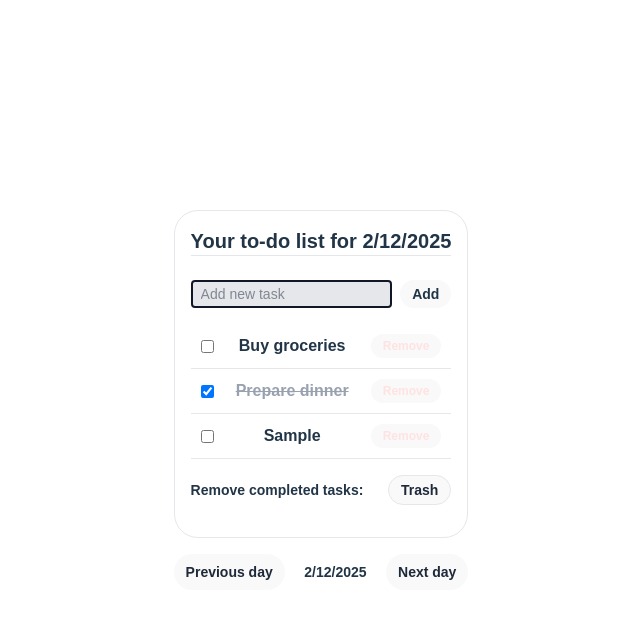
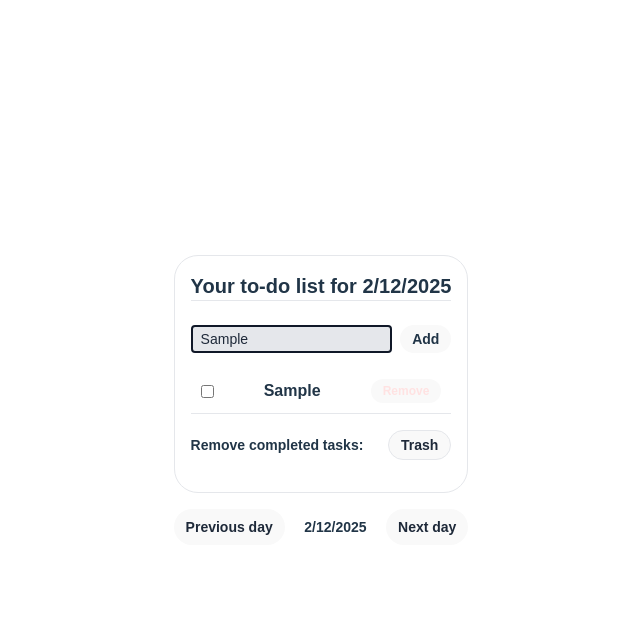
Before and after one commit to donczju-kraj/vue-daily-tracker, a Vue app: page / in a window 1280 px wide. Both pictures are taken after typing "Sample" into the empty fields and a click on the button "Add". Shown: the top 618 px of the page, without its empty margins (319-959 px from the left). Built offline with nearby package versions, Linux system fonts and the light colour scheme.

Commit message:
Implemented pinia store

```diff
--- a/package.json
+++ b/package.json
@@ -10,6 +10,7 @@
   },
   "dependencies": {
     "@tailwindcss/vite": "^4.0.6",
+    "pinia": "^3.0.1",
     "tailwindcss": "^4.0.6",
     "vue": "^3.5.13"
   },
--- a/src/components/DayPicker.vue
+++ b/src/components/DayPicker.vue
@@ -8,7 +8,11 @@
 
 <script setup lang="ts">
 import { ref, computed } from 'vue';
+
+import { useTaskStore } from './stores/taskStore';
 import Button from './commons/Button.vue';
+
+const taskStore = useTaskStore();
 
 const currentDay = ref(new Date());
 
@@ -16,15 +20,14 @@ const currentDayFormatted = computed(() => {
   return currentDay.value.toLocaleDateString();
 });
 
-const emit = defineEmits(['day-changed']);
 
 const prevDay = () => {
   currentDay.value = new Date(currentDay.value.setDate(currentDay.value.getDate() - 1));
-  emit('day-changed', new Date(currentDay.value));
+  taskStore.setCurrentDate(currentDay.value.toLocaleDateString())
 };
 
 const nextDay = () => {
-  currentDay.value = new Date(currentDay.value.setDate(currentDay.value.getDate() + 1));
-  emit('day-changed', new Date(currentDay.value));
+  currentDay.value = new Date(currentDay.value.setDate(currentDay.value.getDate() - 1));
+  taskStore.setCurrentDate(currentDay.value.toLocaleDateString())
 };
 </script>
--- a/src/components/NewTask.vue
+++ b/src/components/NewTask.vue
@@ -1,10 +1,7 @@
 <template>
   <form @submit.prevent="addTask" class="my-4 flex space-x-2 justify-between">
-    <input
-      class="px-2 border-2 border-gray-900 rounded bg-gray-200 text-gray-800 text-sm"
-      type="text"
-      v-model="newTaskTitle"
-      placeholder="Add new task"/>
+    <input class="px-2 border-2 border-gray-900 rounded bg-gray-200 text-gray-800 text-sm" type="text"
+      v-model="newTaskTitle" placeholder="Add new task" />
     <button
       class="font-semibold bg-green-800 px-3 py-1 rounded-full text-sm transition ease-in-out duration-300 delay-150 hover:scale-105 hover:cursor-pointer"
       type="submit">Add</button>
@@ -12,17 +9,13 @@
 </template>
 
 <script setup lang="ts">
-import { ref, defineEmits } from 'vue';
-
-const emit = defineEmits(['task-added']);
+import { ref } from 'vue';
+import { useTaskStore } from './stores/taskStore';
 
 const newTaskTitle = ref('');
+const tasksStore = useTaskStore();
 
-const addTask = () => {
-  if(newTaskTitle.value.trim() !== '') {
-    emit('task-added', newTaskTitle.value.trim());
-    newTaskTitle.value = '';
-  }
-}
+
+const addTask = () => tasksStore.addTask(newTaskTitle.value);
 
 </script>
--- a/src/components/Task.vue
+++ b/src/components/Task.vue
@@ -10,7 +10,10 @@
 </template>
 
 <script setup lang="ts">
-import { defineProps, defineEmits, ref, watch } from 'vue';
+import { defineProps, ref, watch } from 'vue';
+import { useTaskStore } from './stores/taskStore';
+
+const taskStore = useTaskStore();
 
 const props = defineProps<{
   task: {
@@ -20,20 +23,11 @@ const props = defineProps<{
   };
 }>();
 
-const emit = defineEmits(['task-updated', 'task-removed']);
-
 const completed = ref(props.task.completed);
 
 watch(completed, (newValue) => {
-  emit('task-updated', { ...props.task, completed: newValue });
+  taskStore.updateTask({ ...props.task, completed: newValue });
 });
 
-const removeTask = () => {
-  emit('task-removed', props.task.id);
-}
+const removeTask = () => taskStore.removeTask(props.task.id);
 </script>
-
-
-<style scoped>
-/* Dodaj style dla komponentu Task */
-</style>
--- a/src/components/TodoList.vue
+++ b/src/components/TodoList.vue
@@ -17,13 +17,16 @@
 </template>
 
 <script setup lang="ts">
-import { defineProps, ref } from 'vue';
+import { computed } from 'vue';
+
+import { useTaskStore } from './stores/taskStore';
 import NewTask from './NewTask.vue';
 import Task from './Task.vue';
 
-const props = defineProps<{
-  day: string;
-}>();
+const taskStore = useTaskStore();
+
+const day = computed(() => taskStore.currentDay);
+const tasks = computed(() => taskStore.getTasksForCurrentDay);
 
 interface Task {
   id: number,
@@ -31,41 +34,22 @@ interface Task {
   completed: boolean,
 }
 
-const tasks = ref([
-  { id: 1, title: 'Buy groceries', completed: false },
-  { id: 2, title: 'Prepare dinner', completed: true }
-]);
-
 
 const addTask = (newTask: string) => {
   if (newTask.trim() !== '') {
-    tasks.value.push({
-      id: Date.now(),
-      title: newTask.trim(),
-      completed: false
-    });
+    taskStore.addTask(newTask);
   }
 };
 
 const updateTask = (updatedTask: Task) => {
-  const index = tasks.value.findIndex(task => task.id === updatedTask.id);
-  if (index !== -1) {
-    tasks.value.splice(index, 1, updatedTask);
-  }
+  taskStore.updateTask(updatedTask);
 };
 
 const removeTask = (taskId: number) => {
-  const index = tasks.value.findIndex(task => task.id === taskId);
-  if (index !== -1) {
-    tasks.value.splice(index, 1)
-  };
+  taskStore.removeTask(taskId);
 }
 
 const removeCompletedTasks = () => {
-  tasks.value = tasks.value.filter(task => !task.completed);
+  taskStore.removeCompletedTasks();
 }
 </script>
-
-<style scoped>
-/* Dodaj style dla komponentu TodoList */
-</style>
--- /dev/null
+++ b/src/components/stores/taskStore.ts
@@ -0,0 +1,63 @@
+import { defineStore } from "pinia";
+
+interface Task {
+  id: number;
+  title: string;
+  completed: boolean;
+}
+
+interface TaskList {
+  [date: string]: Task[];
+}
+
+const produceNewTask = (taskTitle: string) => ({
+  id: Date.now(),
+  title: taskTitle,
+  completed: false,
+});
+
+export const useTaskStore = defineStore("tasks", {
+  state: () => {
+    return {
+      taskLists: {} as TaskList,
+      currentDay: new Date().toLocaleDateString(),
+    };
+  },
+  getters: {
+    getTasksForCurrentDay: (state) => state.taskLists[state.currentDay] || [],
+  },
+  actions: {
+    setTasksForCurrentDat(date: string, tasks: Task[]) {
+      this.taskLists[date] = tasks;
+    },
+    addTask(taskTitle: string) {
+      const newTask = produceNewTask(taskTitle);
+      if (this.taskLists[this.currentDay]) {
+        this.taskLists[this.currentDay].push(newTask);
+      } else {
+        this.taskLists[this.currentDay] = [newTask];
+      }
+    },
+    updateTask(updatedTask: Task) {
+      const tasks = this.taskLists[this.currentDay];
+      const index = tasks.findIndex((task) => task.id === updatedTask.id);
+      if (index !== -1) {
+        tasks.splice(index, 1, updatedTask);
+      }
+    },
+    removeTask(taskId: number) {
+      this.taskLists[this.currentDay] = this.taskLists[this.currentDay].filter(
+        (t) => !(t.id === taskId)
+      );
+    },
+    removeCompletedTasks() {
+      this.taskLists[this.currentDay] = this.taskLists[this.currentDay].filter(
+        (t) => !t.completed
+      );
+    },
+    setCurrentDate(date: string) {
+      console.log("date in store", date);
+      this.currentDay = date;
+    },
+  },
+});
--- a/src/main.ts
+++ b/src/main.ts
@@ -1,5 +1,11 @@
-import { createApp } from 'vue'
-import './style.css'
-import App from './App.vue'
+import { createApp } from "vue";
+import { createPinia } from "pinia";
 
-createApp(App).mount('#app')
+import "./style.css";
+import App from "./App.vue";
+
+const app = createApp(App);
+const pinia = createPinia();
+
+app.use(pinia);
+app.mount("#app");
```
Also changed, not shown: 1 other file (tests, documents, lock files or other folders).
